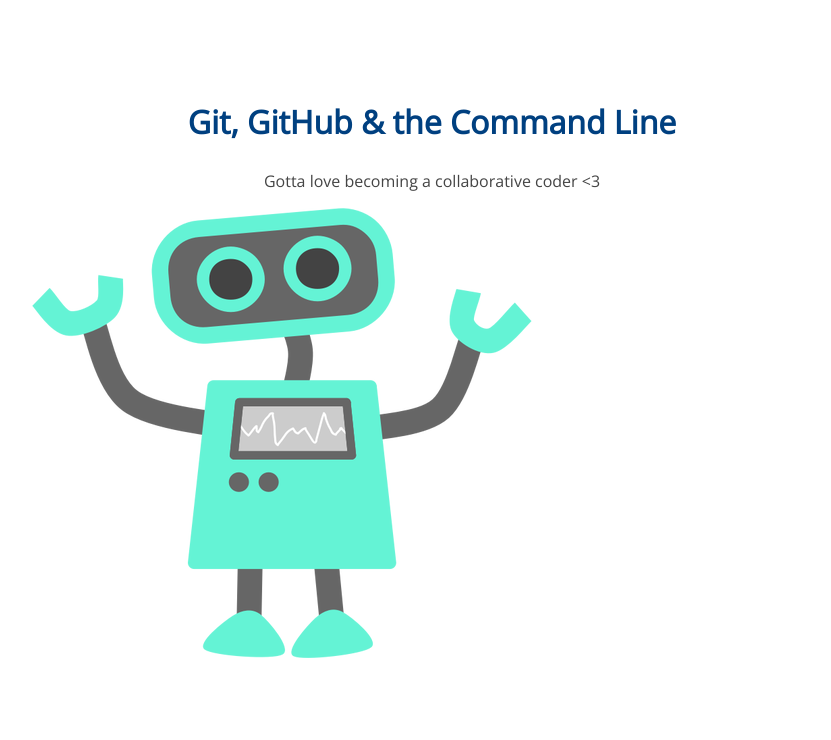
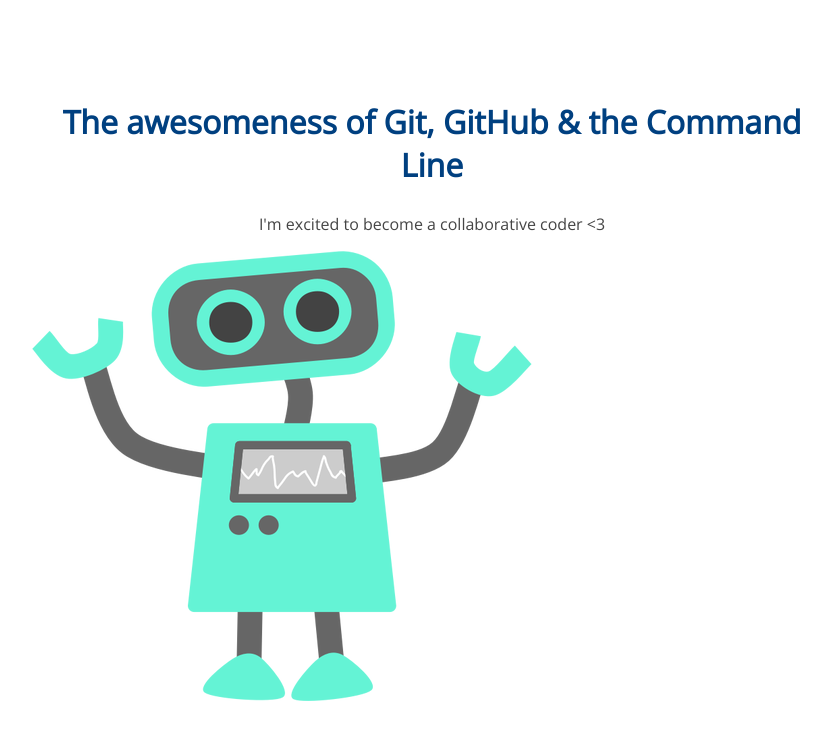
Before and after one commit to DevonLees/105-project, a plain HTML site: page index.html in a window 1280 px wide. Shown: the whole page, without its empty margins (208-1039 px from the left). Drawn offline with nearby package versions, Linux system fonts and the light colour scheme.

Commit message:
changed working in h1 and p

```diff
--- a/index.html
+++ b/index.html
@@ -8,8 +8,8 @@
 </head>
 <body>
 	<section>
-		<h1>Git, GitHub & the Command Line</h1>
-		<p>Gotta love becoming a collaborative coder <3</p>
+		<h1>The awesomeness of Git, GitHub & the Command Line</h1>
+		<p>I'm excited to become a collaborative coder <3</p>
 		<img src="img/happy-blue-robot.png">
 	</section>
 </body>
```
